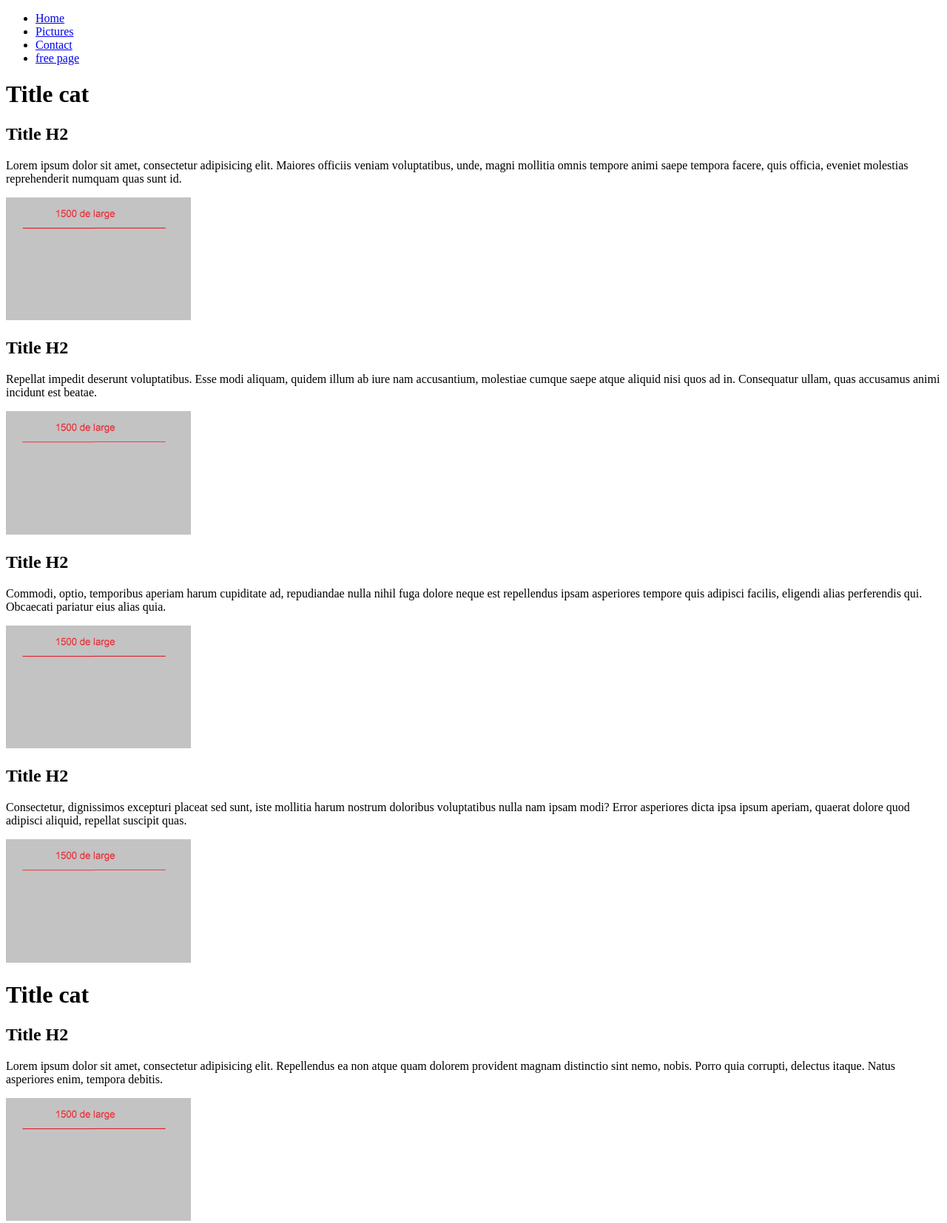
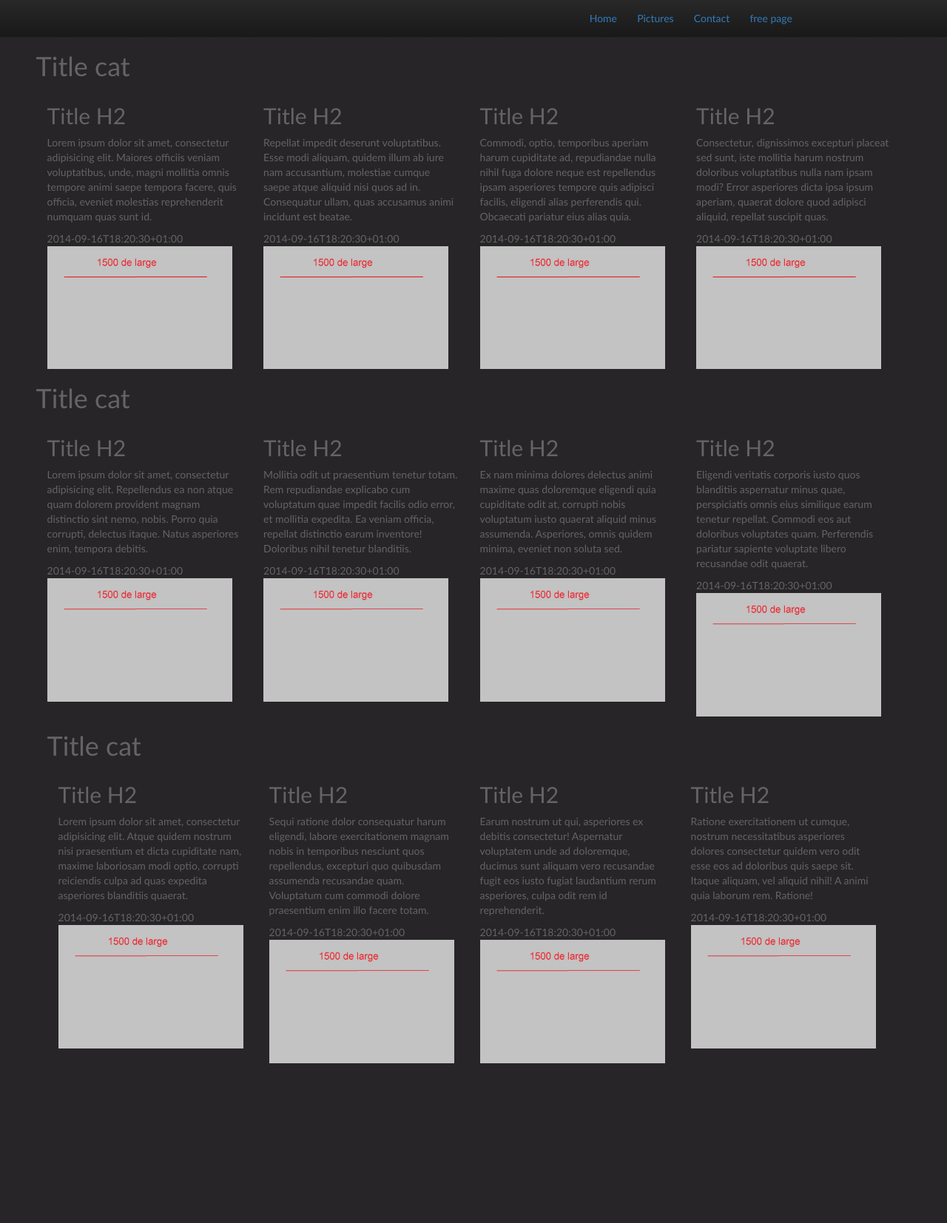
Before and after one commit to verdonarthur/webStatSitePictures, a plain HTML site: page pages/pictures.html in a window 1280 px wide. Shown: the top 1654 px of the page at 74% size. After the commit the page ends 1438 px from the top, so only its background shows below. Drawn offline with Linux system fonts and the light colour scheme; files that its build step writes are made by us from their sources.

Commit message:
change of the menu and beginning the style

```diff
--- a/css/main.css
+++ b/css/main.css
@@ -0,0 +1,37 @@
+body {
+   background-color: #272527;
+   color: #646464;
+   font-family: "Trebuchet MS", Helvetica, sans-serif;
+   width: 99%;
+}
+
+nav {
+   box-shadow: 0 1px 0 #262626;
+   background-color: #191919;
+   background-image: -webkit-gradient(linear, left top, left bottom, from(#282828), to(#191919));
+   background-image: -webkit-linear-gradient(top, #282828, #191919);
+   background-image: linear-gradient(top, #282828, #191919);
+   background-repeat: no-repeat;
+   line-height: 12px;
+   height:50px
+}
+
+nav div{
+
+}
+
+nav ul{
+   line-height: 50px;
+}
+nav ul li{
+   list-style: none;
+   display:inline;
+   text-align: center;
+   padding-right: 5%
+}
+
+article {
+   margin: 1% 1% 1% 1%;
+   padding: 1% 1% 1% 1%;
+   border: 1px solid white;
+}
--- a/pages/pictures.html
+++ b/pages/pictures.html
@@ -3,183 +3,107 @@
 
 <head>
    <meta charset="utf-8">
-    <title></title>
-    <link rel="stylesheet" href="./css/main.css">
-</head>
+   <title>photo</title>
+   <link rel="stylesheet" href="../css/bootstrap.min.css">
+   <link rel="stylesheet" href="../css/main.css"> </head>
 
 <body>
-
    <header></header>
-
-    <nav>
+   <nav class="row">
+      <div class="col-md-7"></div>
+      <div class="col-md-5">
          <ul>
             <li><a href="../index.html">Home</a></li>
             <li><a href="pictures.html">Pictures</a></li>
             <li><a href="contact.html">Contact</a></li>
             <li><a href="perso.html">free page</a></li>
          </ul>
+      </div>
    </nav>
-
-    <div id="pictures">
-        <div class="pictures_category">
+   <div id="pictures" class="container">
+      <div class="row pictures_category">
          <h1>Title cat</h1>
-            <div class="pictures">
+         <div class="col-md-3 pictures">
             <h2>Title H2</h2>
-                <p>Lorem ipsum dolor sit amet, consectetur adipisicing elit. Maiores officiis veniam voluptatibus, unde, magni mollitia omnis tempore animi saepe tempora facere, quis officia, eveniet molestias reprehenderit numquam quas sunt id.
+            <p>Lorem ipsum dolor sit amet, consectetur adipisicing elit. Maiores officiis veniam voluptatibus, unde, magni mollitia omnis tempore animi saepe tempora facere, quis officia, eveniet molestias reprehenderit numquam quas sunt id.</p>
             <div class="date_and_location">
-                        <time></time>
-                        <span></span>
+               <time>2014-09-16T18:20:30+01:00</time> <span></span> </div>
+            <div class="tech_info"></div> <img src="../pictures/picTest1500.jpg" alt="" width="250"> </div>
+         <div class="col-md-3 pictures">
+            <h2>Title H2</h2>
+            <p>Repellat impedit deserunt voluptatibus. Esse modi aliquam, quidem illum ab iure nam accusantium, molestiae cumque saepe atque aliquid nisi quos ad in. Consequatur ullam, quas accusamus animi incidunt est beatae.</p>
+            <div class="date_and_location">
+               <time>2014-09-16T18:20:30+01:00</time> <span></span> </div>
+            <div class="tech_info"></div> <img src="../pictures/picTest1500.jpg" alt="" width="250"> </div>
+         <div class="col-md-3 pictures">
+            <h2>Title H2</h2>
+            <p>Commodi, optio, temporibus aperiam harum cupiditate ad, repudiandae nulla nihil fuga dolore neque est repellendus ipsam asperiores tempore quis adipisci facilis, eligendi alias perferendis qui. Obcaecati pariatur eius alias quia.</p>
+            <div class="date_and_location">
+               <time>2014-09-16T18:20:30+01:00</time> <span></span> </div>
+            <div class="tech_info"></div> <img src="../pictures/picTest1500.jpg" alt="" width="250"> </div>
+         <div class="col-md-3 pictures">
+            <h2>Title H2</h2>
+            <p>Consectetur, dignissimos excepturi placeat sed sunt, iste mollitia harum nostrum doloribus voluptatibus nulla nam ipsam modi? Error asperiores dicta ipsa ipsum aperiam, quaerat dolore quod adipisci aliquid, repellat suscipit quas.</p>
+            <div class="date_and_location">
+               <time>2014-09-16T18:20:30+01:00</time> <span></span> </div>
+            <div class="tech_info"></div> <img src="../pictures/picTest1500.jpg" alt="" width="250"> </div>
       </div>
-                    <div class="tech_info"></div>
-                    <img src="../pictures/picTest1500.jpg" alt="" width="250">
-
-                </p>
-            </div>
-            <div class="pictures">
+      <div class="row pictures_category">
+         <h1>Title cat</h1>
+         <div class="col-md-3 pictures">
             <h2>Title H2</h2>
-                <p>Repellat impedit deserunt voluptatibus. Esse modi aliquam, quidem illum ab iure nam accusantium, molestiae cumque saepe atque aliquid nisi quos ad in. Consequatur ullam, quas accusamus animi incidunt est beatae.
+            <p>Lorem ipsum dolor sit amet, consectetur adipisicing elit. Repellendus ea non atque quam dolorem provident magnam distinctio sint nemo, nobis. Porro quia corrupti, delectus itaque. Natus asperiores enim, tempora debitis.</p>
             <div class="date_and_location">
-                        <time></time>
-                        <span></span>
-                    </div>
-                    <div class="tech_info"></div>
-                    <img src="../pictures/picTest1500.jpg" alt="" width="250">
-
-                </p>
-            </div>
-            <div class="pictures">
+               <time>2014-09-16T18:20:30+01:00</time> <span></span> </div>
+            <div class="tech_info"></div> <img src="../pictures/picTest1500.jpg" alt="" width="250"> </div>
+         <div class="col-md-3 pictures">
             <h2>Title H2</h2>
-                <p>Commodi, optio, temporibus aperiam harum cupiditate ad, repudiandae nulla nihil fuga dolore neque est repellendus ipsam asperiores tempore quis adipisci facilis, eligendi alias perferendis qui. Obcaecati pariatur eius alias quia.
+            <p>Mollitia odit ut praesentium tenetur totam. Rem repudiandae explicabo cum voluptatum quae impedit facilis odio error, et mollitia expedita. Ea veniam officia, repellat distinctio earum inventore! Doloribus nihil tenetur blanditiis.</p>
             <div class="date_and_location">
-                        <time></time>
-                        <span></span>
-                    </div>
-                    <div class="tech_info"></div>
-                    <img src="../pictures/picTest1500.jpg" alt="" width="250">
-
-                </p>
-            </div>
-            <div class="pictures">
+               <time>2014-09-16T18:20:30+01:00</time> <span></span> </div>
+            <div class="tech_info"></div> <img src="../pictures/picTest1500.jpg" alt="" width="250"> </div>
+         <div class="col-md-3 pictures">
             <h2>Title H2</h2>
-                <p>Consectetur, dignissimos excepturi placeat sed sunt, iste mollitia harum nostrum doloribus voluptatibus nulla nam ipsam modi? Error asperiores dicta ipsa ipsum aperiam, quaerat dolore quod adipisci aliquid, repellat suscipit quas.
+            <p>Ex nam minima dolores delectus animi maxime quas doloremque eligendi quia cupiditate odit at, corrupti nobis voluptatum iusto quaerat aliquid minus assumenda. Asperiores, omnis quidem minima, eveniet non soluta sed.</p>
             <div class="date_and_location">
-                        <time></time>
-                        <span></span>
-                    </div>
-                    <div class="tech_info"></div>
-                    <img src="../pictures/picTest1500.jpg" alt="" width="250">
-
-                </p>
-            </div>
+               <time>2014-09-16T18:20:30+01:00</time> <span></span> </div>
+            <div class="tech_info"></div> <img src="../pictures/picTest1500.jpg" alt="" width="250"> </div>
+         <div class="col-md-3 pictures">
+            <h2>Title H2</h2>
+            <p>Eligendi veritatis corporis iusto quos blanditiis aspernatur minus quae, perspiciatis omnis eius similique earum tenetur repellat. Commodi eos aut doloribus voluptates quam. Perferendis pariatur sapiente voluptate libero recusandae odit quaerat.</p>
+            <div class="date_and_location">
+               <time>2014-09-16T18:20:30+01:00</time> <span></span> </div>
+            <div class="tech_info"></div> <img src="../pictures/picTest1500.jpg" alt="" width="250"> </div>
       </div>
       <div class="pictures_category">
          <h1>Title cat</h1>
-            <div class="pictures">
+         <div class="col-md-3 pictures">
             <h2>Title H2</h2>
-                <p>Lorem ipsum dolor sit amet, consectetur adipisicing elit. Repellendus ea non atque quam dolorem provident magnam distinctio sint nemo, nobis. Porro quia corrupti, delectus itaque. Natus asperiores enim, tempora debitis.
+            <p>Lorem ipsum dolor sit amet, consectetur adipisicing elit. Atque quidem nostrum nisi praesentium et dicta cupiditate nam, maxime laboriosam modi optio, corrupti reiciendis culpa ad quas expedita asperiores blanditiis quaerat.</p>
             <div class="date_and_location">
-                        <time></time>
-                        <span></span>
-                    </div>
-                    <div class="tech_info"></div>
-                    <img src="../pictures/picTest1500.jpg" alt="" width="250">
-
-                </p>
-            </div>
-            <div class="pictures">
+               <time>2014-09-16T18:20:30+01:00</time> <span></span> </div>
+            <div class="tech_info"></div> <img src="../pictures/picTest1500.jpg" alt="" width="250"> </div>
+         <div class="col-md-3 pictures">
             <h2>Title H2</h2>
-                <p>Mollitia odit ut praesentium tenetur totam. Rem repudiandae explicabo cum voluptatum quae impedit facilis odio error, et mollitia expedita. Ea veniam officia, repellat distinctio earum inventore! Doloribus nihil tenetur blanditiis.
+            <p>Sequi ratione dolor consequatur harum eligendi, labore exercitationem magnam nobis in temporibus nesciunt quos repellendus, excepturi quo quibusdam assumenda recusandae quam. Voluptatum cum commodi dolore praesentium enim illo facere totam.</p>
             <div class="date_and_location">
-                        <time></time>
-                        <span></span>
-                    </div>
-                    <div class="tech_info"></div>
-                    <img src="../pictures/picTest1500.jpg" alt="" width="250">
-
-                </p>
-            </div>
-            <div class="pictures">
+               <time>2014-09-16T18:20:30+01:00</time> <span></span> </div>
+            <div class="tech_info"></div> <img src="../pictures/picTest1500.jpg" alt="" width="250"> </div>
+         <div class="col-md-3 pictures">
             <h2>Title H2</h2>
-                <p>Ex nam minima dolores delectus animi maxime quas doloremque eligendi quia cupiditate odit at, corrupti nobis voluptatum iusto quaerat aliquid minus assumenda. Asperiores, omnis quidem minima, eveniet non soluta sed.
+            <p>Earum nostrum ut qui, asperiores ex debitis consectetur! Aspernatur voluptatem unde ad doloremque, ducimus sunt aliquam vero recusandae fugit eos iusto fugiat laudantium rerum asperiores, culpa odit rem id reprehenderit.</p>
             <div class="date_and_location">
-                        <time></time>
-                        <span></span>
-                    </div>
-                    <div class="tech_info"></div>
-                    <img src="../pictures/picTest1500.jpg" alt="" width="250">
-
-                </p>
-            </div>
-            <div class="pictures">
+               <time>2014-09-16T18:20:30+01:00</time> <span></span> </div>
+            <div class="tech_info"></div> <img src="../pictures/picTest1500.jpg" alt="" width="250"> </div>
+         <div class="col-md-3 pictures">
             <h2>Title H2</h2>
-                <p>Eligendi veritatis corporis iusto quos blanditiis aspernatur minus quae, perspiciatis omnis eius similique earum tenetur repellat. Commodi eos aut doloribus voluptates quam. Perferendis pariatur sapiente voluptate libero recusandae odit
-                    quaerat.
+            <p>Ratione exercitationem ut cumque, nostrum necessitatibus asperiores dolores consectetur quidem vero odit esse eos ad doloribus quis saepe sit. Itaque aliquam, vel aliquid nihil! A animi quia laborum rem. Ratione!</p>
             <div class="date_and_location">
-                        <time></time>
-                        <span></span>
-                    </div>
-                    <div class="tech_info"></div>
-                    <img src="../pictures/picTest1500.jpg" alt="" width="250">
-
-                </p>
+               <time>2014-09-16T18:20:30+01:00</time> <span></span> </div>
+            <div class="tech_info"></div> <img src="../pictures/picTest1500.jpg" alt="" width="250"> </div>
       </div>
    </div>
-        <div class="pictures_category">
-            <h1>Title cat</h1>
-            <div class="pictures">
-                <h2>Title H2</h2>
-                <p>Lorem ipsum dolor sit amet, consectetur adipisicing elit. Atque quidem nostrum nisi praesentium et dicta cupiditate nam, maxime laboriosam modi optio, corrupti reiciendis culpa ad quas expedita asperiores blanditiis quaerat.
-                    <div class="date_and_location">
-                        <time></time>
-                        <span></span>
-                    </div>
-                    <div class="tech_info"></div>
-                    <img src="../pictures/picTest1500.jpg" alt="" width="250">
-
-                </p>
-            </div>
-            <div class="pictures">
-                <h2>Title H2</h2>
-                <p>Sequi ratione dolor consequatur harum eligendi, labore exercitationem magnam nobis in temporibus nesciunt quos repellendus, excepturi quo quibusdam assumenda recusandae quam. Voluptatum cum commodi dolore praesentium enim illo facere totam.
-                    <div class="date_and_location">
-                        <time></time>
-                        <span></span>
-                    </div>
-                    <div class="tech_info"></div>
-                    <img src="../pictures/picTest1500.jpg" alt="" width="250">
-
-                </p>
-            </div>
-            <div class="pictures">
-                <h2>Title H2</h2>
-                <p>Earum nostrum ut qui, asperiores ex debitis consectetur! Aspernatur voluptatem unde ad doloremque, ducimus sunt aliquam vero recusandae fugit eos iusto fugiat laudantium rerum asperiores, culpa odit rem id reprehenderit.
-                    <div class="date_and_location">
-                        <time></time>
-                        <span></span>
-                    </div>
-                    <div class="tech_info"></div>
-                    <img src="../pictures/picTest1500.jpg" alt="" width="250">
-
-                </p>
-            </div>
-            <div class="pictures">
-                <h2>Title H2</h2>
-                <p>Ratione exercitationem ut cumque, nostrum necessitatibus asperiores dolores consectetur quidem vero odit esse eos ad doloribus quis saepe sit. Itaque aliquam, vel aliquid nihil! A animi quia laborum rem. Ratione!
-                    <div class="date_and_location">
-                        <time></time>
-                        <span></span>
-                    </div>
-                    <div class="tech_info"></div>
-                    <img src="../pictures/picTest1500.jpg" alt="" width="250">
-
-                </p>
-            </div>
-        </div>
-    </div>
-
    <footer></footer>
 </body>
 
-<script></script>
-
 </html>
```
Also changed, not shown: index.html (+13 -28 lines), pages/contact.html (+43 -39 lines), pages/perso.html (+8 -3 lines). Lines whose indentation alone changed are shown as unchanged.
